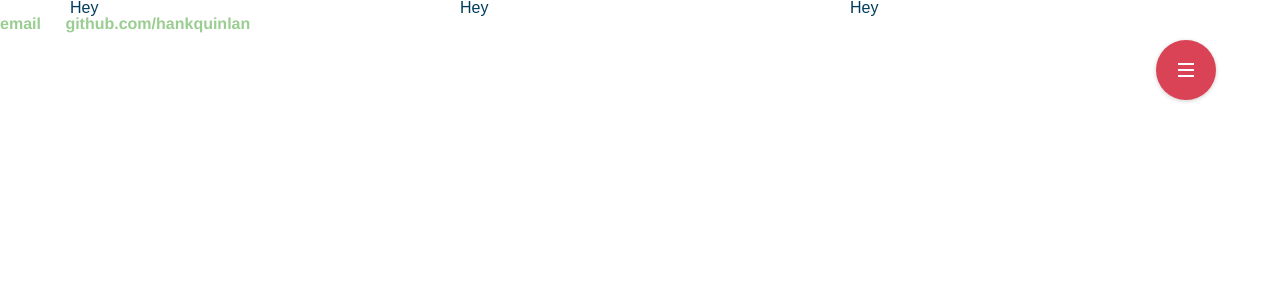
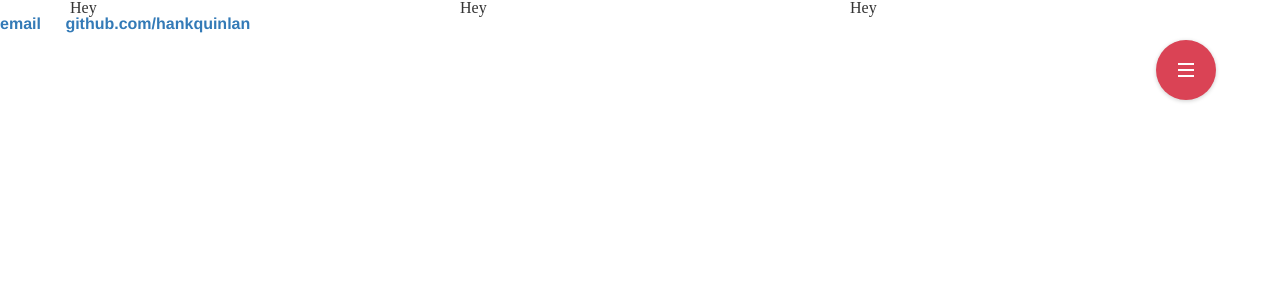
Before and after one commit to AshleyWragg/ashleywragg.github.io, a Jekyll site: the page built from index.html, in a window 1280 px wide. Shown: the top 300 px of the page. Built offline with Jekyll 4.4.1, drawn with Linux system fonts in a browser that asks for light colours.

Commit message:
Update style.css

```diff
--- a/css/style.css
+++ b/css/style.css
@@ -1,32 +1,3 @@
-/* --------------------------------
-
-Primary style
-
--------------------------------- */
-*, *::after, *::before {
-  box-sizing: border-box;
-}
-
-html {
-  font-size: 62.5%;
-}
-
-body {
-  font-size: 1.6rem;
-  font-family: "Source Sans Pro", sans-serif;
-  color: #003c5d;
-  background-color: #ffffff;
-}
-
-a {
-  color: #9acd91;
-  text-decoration: none;
-}
-
-img {
-  max-width: 100%;
-}
-
 /* --------------------------------
 
 Stretchy Nav style - common to:
```
